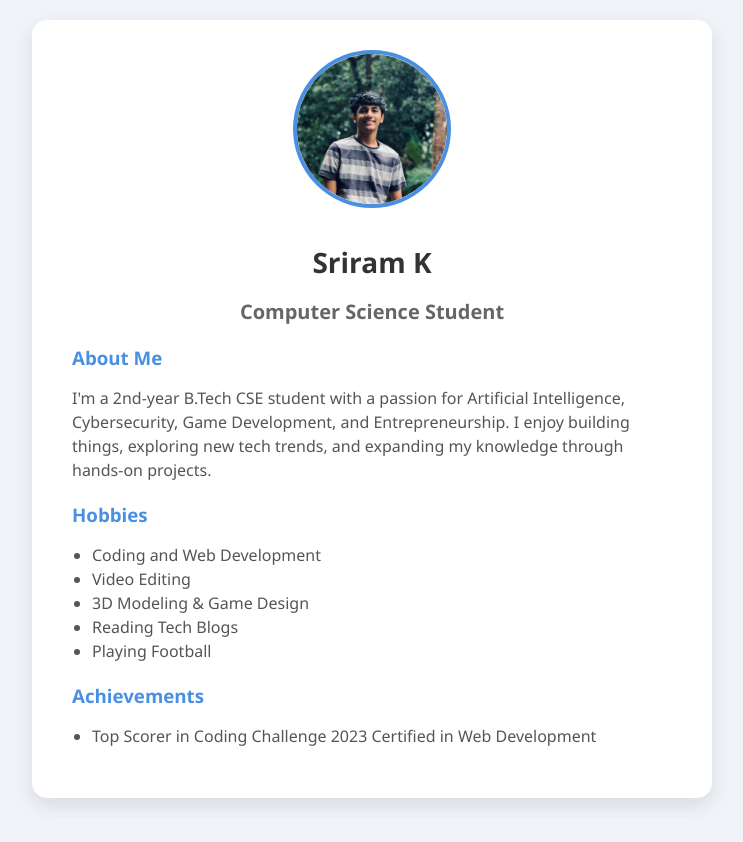
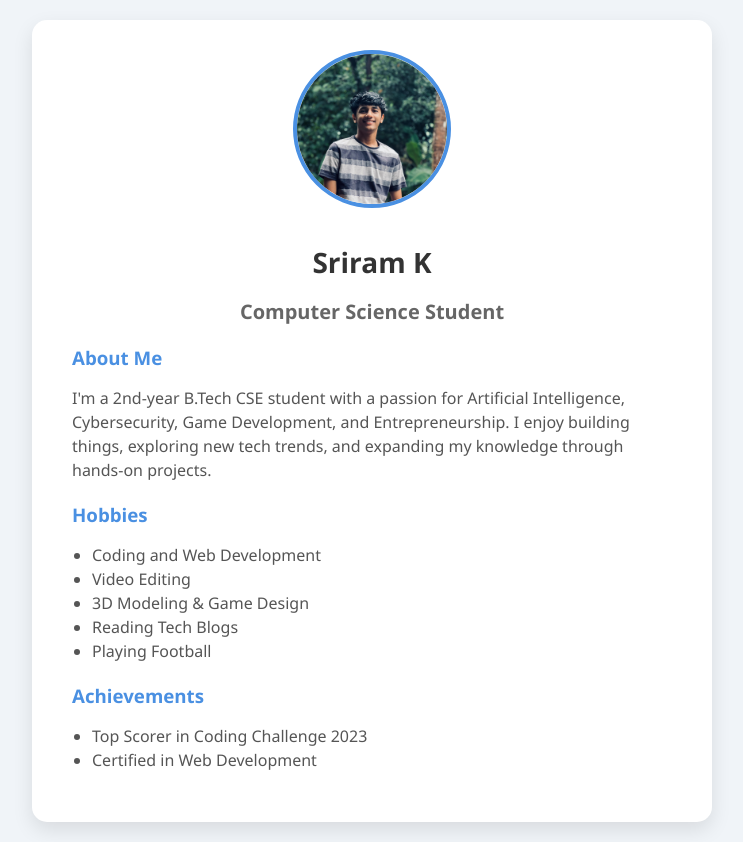
Before and after one commit to Sriram02112005/biographypage, a plain HTML site: page index.html in a window 1280 px wide. Shown: the whole page, without its empty margins (268-1011 px from the left). Before the commit the page ends 818 px from the top, so only its background shows below. Drawn offline with Linux system fonts and the light colour scheme.

Commit message:
Update index.html

```diff
--- a/index.html
+++ b/index.html
@@ -37,4 +37,4 @@
         <h3>Achievements</h3>
         <ul>
           <li>Top Scorer in Coding Challenge 2023
-              Certified in Web Development
+          <li>Certified in Web Development
```
